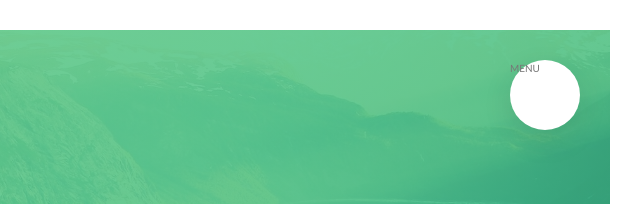
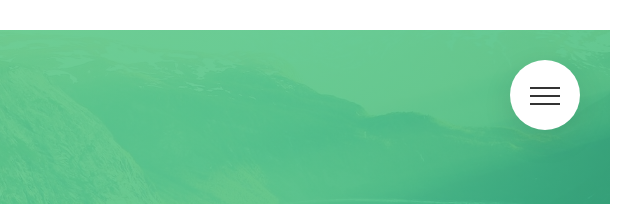
Before and after one commit to GeorgeMitsikaris/CSS-Natours-Tutorial, a website: page index.html in a window 1280 px wide. Shown: the top 204 px of the page, 640-1280 px from the left. Drawn offline with Linux system fonts and the light colour scheme.

Commit message:
Building the navigation part 3

```diff
--- a/index.html
+++ b/index.html
@@ -15,7 +15,9 @@
 <body>
     <div class="navigation">
         <input type="checkbox" id="navi-toggle" class="navigation__checkbox">
-        <label class="navigation__button" for="navi-toggle" >MENU</label>
+        <label class="navigation__button" for="navi-toggle" >
+            <span class="navigation__icon">&nbsp;</span>
+        </label>
         <div class="navigation__background">&nbsp;</div>
         <div class="navigation__nav">
             <ul class="navigation__list">
--- a/sass/layout/_navigation.scss
+++ b/sass/layout/_navigation.scss
@@ -1,10 +1,10 @@
-.navigation{
+.navigation {
 
-    &__checkbox{
+    &__checkbox {
         display: none;
     }
 
-    &__button{
+    &__button {
         background: $color-white;
         height: 7rem;
         width: 7rem;
@@ -14,9 +14,11 @@
         border-radius: 50%;
         z-index: 2000;
         box-shadow: 0 1rem 3rem rgba($color-black, .1);
+        text-align: center;
+        cursor: pointer;
     }
 
-    &__background{
+    &__background {
         height: 6rem;
         width: 6rem;
         border-radius: 50%;
@@ -30,7 +32,7 @@
         // transform: scale(80);
     }
 
-    &__nav{
+    &__nav {
         height: 100vh;
         width: 0;
         position: fixed;
@@ -41,7 +43,7 @@
         transition: all .8s cubic-bezier(0.68, -0.55, 0.265, 1.55);
     }
 
-    &__list{
+    &__list {
         position: absolute;
         top: 50%;
         left: 50%;
@@ -51,14 +53,14 @@
         width: 100%;
     }
 
-    &__item{
+    &__item {
         margin: 1rem;
     }
 
-    &__link{
+    &__link {
 
         &:link,
-        &:visited{
+        &:visited {
             display: inline-block;
             font-size: 3rem;
             font-weight: 300;
@@ -70,26 +72,78 @@
             background-size: 220%;
             transition: all .4s;
 
-            span{
+            span {
                 margin-right: 1.5rem;
                 display: inline-block;
             }
         }
 
         &:hover,
-        &:active{
+        &:active {
             background-position: 100%;
             color: $color-primary;
             transform: translateX(1rem);
         }
     }
 
-    &__checkbox:checked ~ &__background{
+    &__checkbox:checked~&__background {
         transform: scale(80);
     }
 
-    &__checkbox:checked ~ &__nav{
+    &__checkbox:checked~&__nav {
         opacity: 1;
         width: 100%;
     }
+
+    &__icon {
+        position: relative;
+        margin-top: 3.5rem;
+
+        &,
+        &::after,
+        &::before {
+            width: 3rem;
+            height: 2px;
+            background-color: $color-grey-dark-3;
+            display: inline-block;
+        }
+
+        &::after,
+        &::before {
+            content: "";
+            position: absolute;
+            left: 0;
+            transition: all .2s;
+    }
+
+        &::before {
+            top: -.8rem;
+        }
+
+        &::after {
+            top: .8rem;
+        }
+    }
+
+    &__button:hover &__icon::before {
+        top: -1rem;
+    }
+
+    &__button:hover &__icon::after {
+        top: 1rem;
+    }
+
+    &__checkbox:checked + &__button &__icon {
+        background-color: transparent;
+    }
+
+    &__checkbox:checked + &__button &__icon::before {
+        transform: rotate(135deg);
+        top: 0;
+    }
+
+    &__checkbox:checked + &__button &__icon::after {
+        transform: rotate(-135deg);
+        top: 0;
+    }
 }
```
Also changed, not shown: css/style.css.
